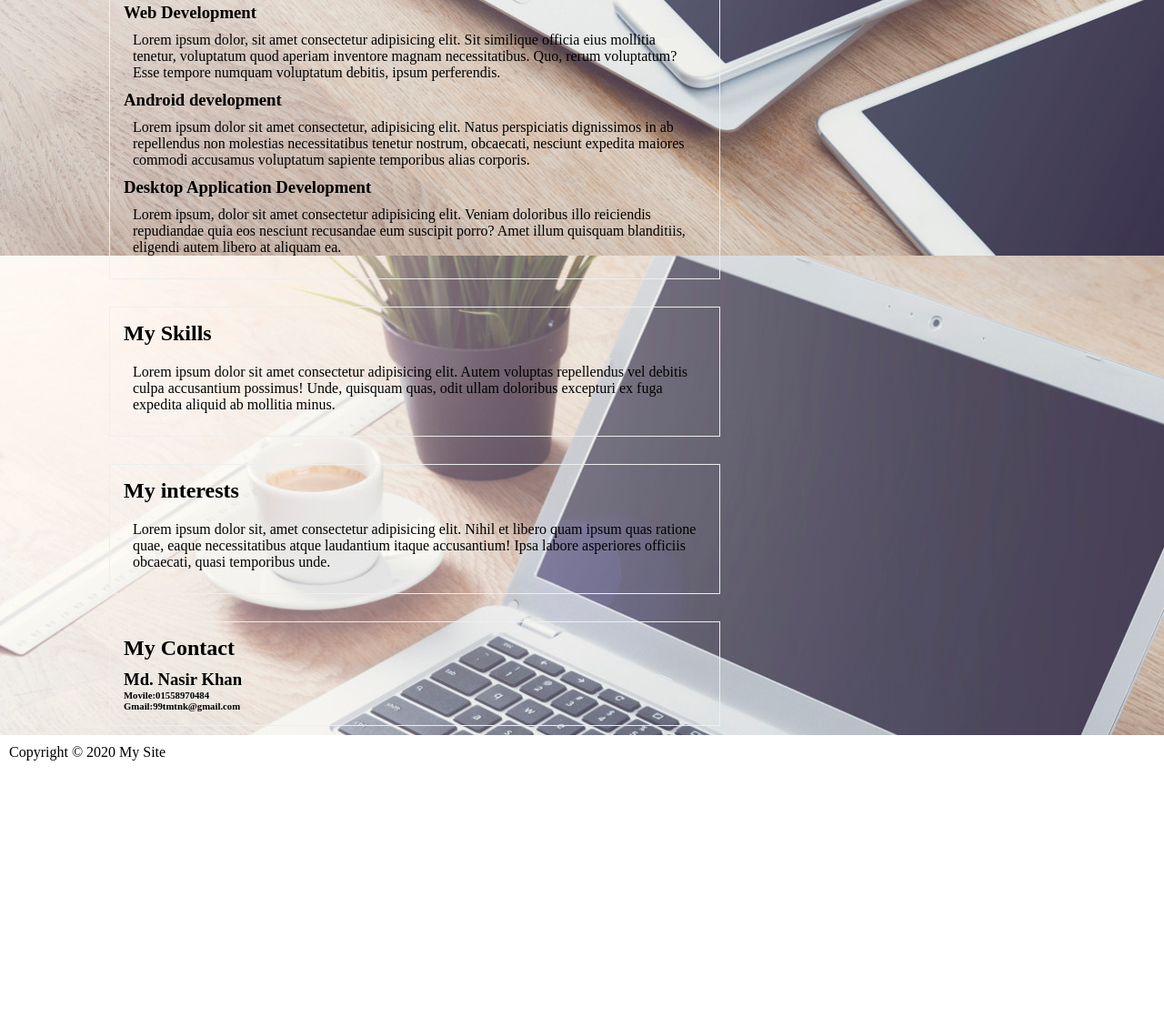
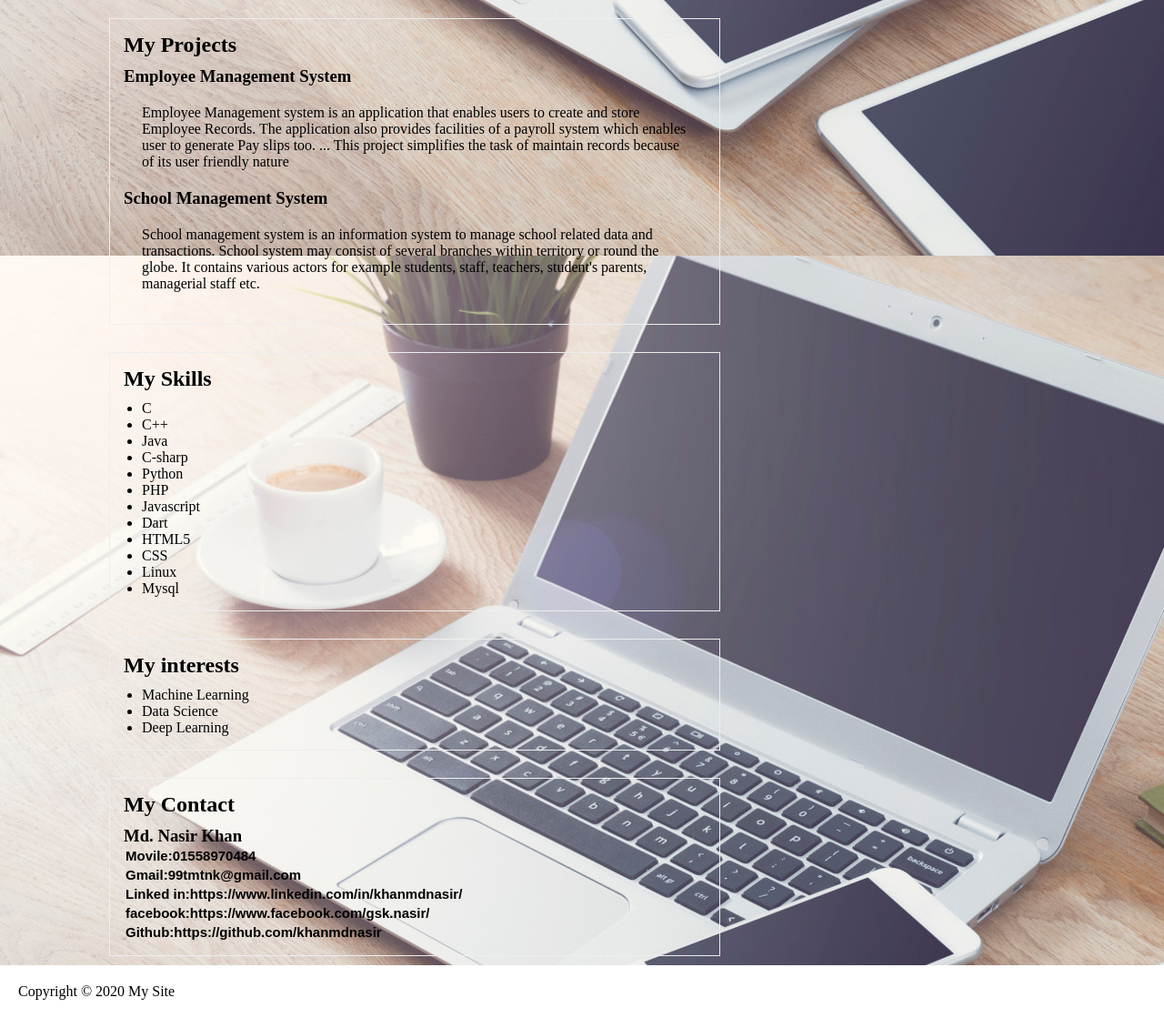
Before and after one commit to khanmdnasir/portfolio, a plain HTML site: page index.html in a window 1280 px wide. Shown: the part 799-1918 px from the top of the page at 91% size. Before the commit the page ends 1645 px from the top, so only its background shows below. Drawn offline with Linux system fonts and the light colour scheme.

Commit message:
Add files via upload

```diff
--- a/index.html
+++ b/index.html
@@ -45,27 +45,42 @@
 		<section id="projects">
 			<h1>My Projects</h1>
 			<div class="dev1 clear">
-				<h3>Web Development</h3>
-				<p>Lorem ipsum dolor, sit amet consectetur adipisicing elit. Sit similique officia eius mollitia tenetur, voluptatum quod aperiam inventore magnam necessitatibus. Quo, rerum voluptatum? Esse tempore numquam voluptatum debitis, ipsum perferendis.</p>
+				<h3>Employee Management System</h3>
+				<p>Employee Management system is an application that enables users to create and store Employee Records. The application also provides facilities of a payroll system which enables user to generate Pay slips too. ... This project simplifies the task of maintain records because of its user friendly nature</p>
 			</div>
 			<div class="dev2 clear">
-				<h3>Android development</h3>
-				<p>Lorem ipsum dolor sit amet consectetur, adipisicing elit. Natus perspiciatis dignissimos in ab repellendus non molestias necessitatibus tenetur nostrum, obcaecati, nesciunt expedita maiores commodi accusamus voluptatum sapiente temporibus alias corporis.</p>
+				<h3>School Management System</h3>
+				<p>School management system is an information system to manage school related data and transactions. School system may consist of several branches within territory or round the globe. It contains various actors for example students, staff, teachers, student's parents, managerial staff etc.</p>
 			</div>
-			<div class="dev3 clear">
-				<h3>Desktop Application Development</h3>
-				<p>Lorem ipsum, dolor sit amet consectetur adipisicing elit. Veniam doloribus illo reiciendis repudiandae quia eos nesciunt recusandae eum suscipit porro? Amet illum quisquam blanditiis, eligendi autem libero at aliquam ea.</p>
-			</div>
+
 		</section>
 
 		<section id="skills">
 			<h1>My Skills</h1>
-			<p>Lorem ipsum dolor sit amet consectetur adipisicing elit. Autem voluptas repellendus vel debitis culpa accusantium possimus! Unde, quisquam quas, odit ullam doloribus excepturi ex fuga expedita aliquid ab mollitia minus.</p>
+			<ul>
+				<li>C</li>
+				<li>C++</li>
+				<li>Java</li>
+				<li>C-sharp</li>
+				<li>Python</li>
+				<li>PHP</li>
+				<li>Javascript</li>
+				<li>Dart</li>
+				<li>HTML5</li>
+				<li>CSS</li>
+				<li>Linux</li>
+				<li>Mysql</li>
+			</ul>
 		</section>
 
 		<section id="interests">
 			<h1>My interests</h1>
-			<p>Lorem ipsum dolor sit, amet consectetur adipisicing elit. Nihil et libero quam ipsum quas ratione quae, eaque necessitatibus atque laudantium itaque accusantium! Ipsa labore asperiores officiis obcaecati, quasi temporibus unde.</p>
+			<ul>
+				<li>Machine Learning</li>
+				<li>Data Science</li>
+				<li>Deep Learning</li>
+
+			</ul>
 		</section>
 
 		<section id="contact">
@@ -73,6 +88,9 @@
 			<h3>Md. Nasir Khan</h3>
 			<h6>Movile:01558970484</h6>
 			<h6>Gmail:99tmtnk@gmail.com</h6>
+			<h6>Linked in:https://www.linkedin.com/in/khanmdnasir/</h6>
+			<h6>facebook:https://www.facebook.com/gsk.nasir/</h6>
+			<h6>Github:https://github.com/khanmdnasir</h6>
 		</section>
 
 	</div>
--- a/style.css
+++ b/style.css
@@ -75,7 +75,7 @@ body{
 }
 
 .main-content #main-section{
-	padding-top:180px;
+	padding-top:230px;
 	text-align: center;
 	padding-bottom:70px;
 
@@ -106,10 +106,21 @@ body{
 }
 
 p{
-	padding:10px;
+	padding:20px;
 
+
+}
+
+ul{
+	padding-left:20px;
 }
 
 h1{
 	margin-bottom:10px;
 }
+
+h6{
+	font-size:15px;
+	font-family: Arial, Helvetica, sans-serif;
+	padding:2px;
+}
```
